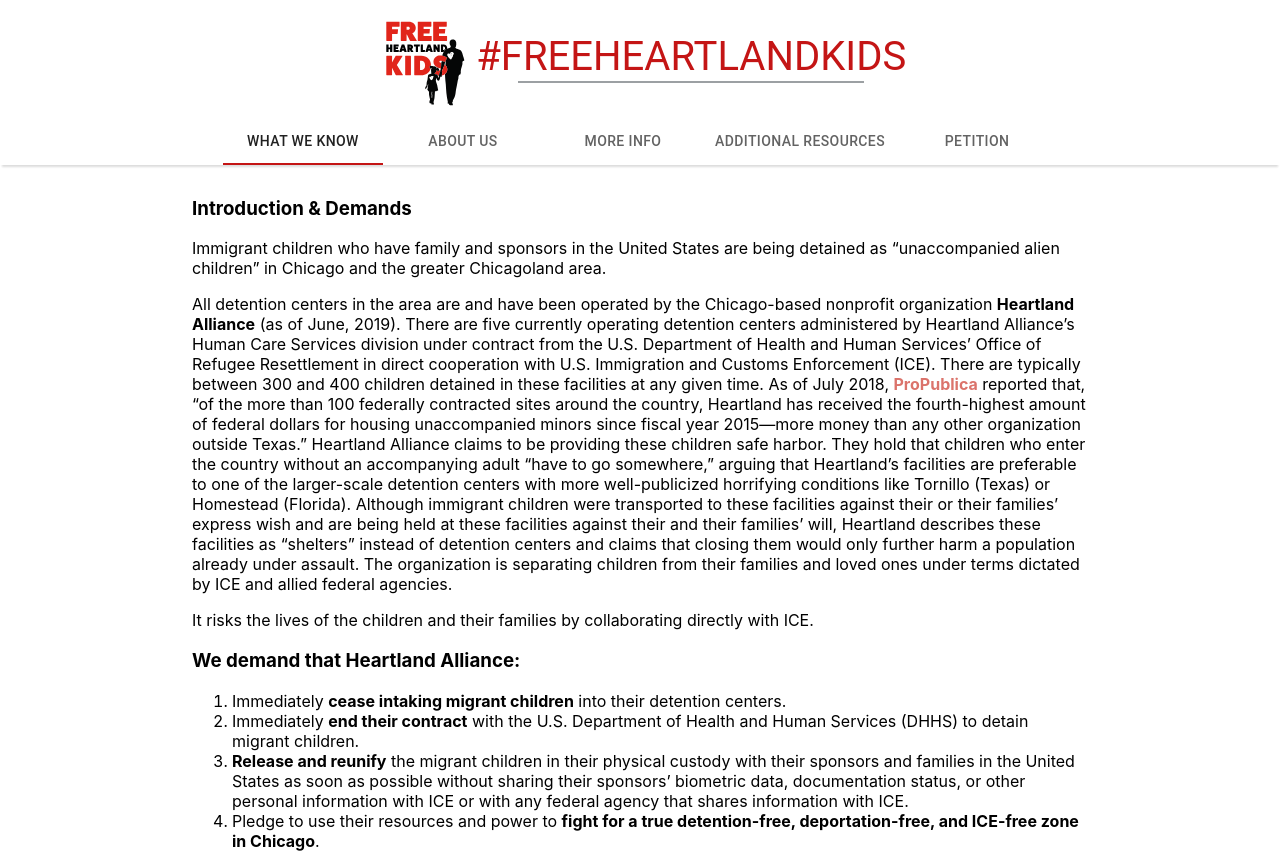
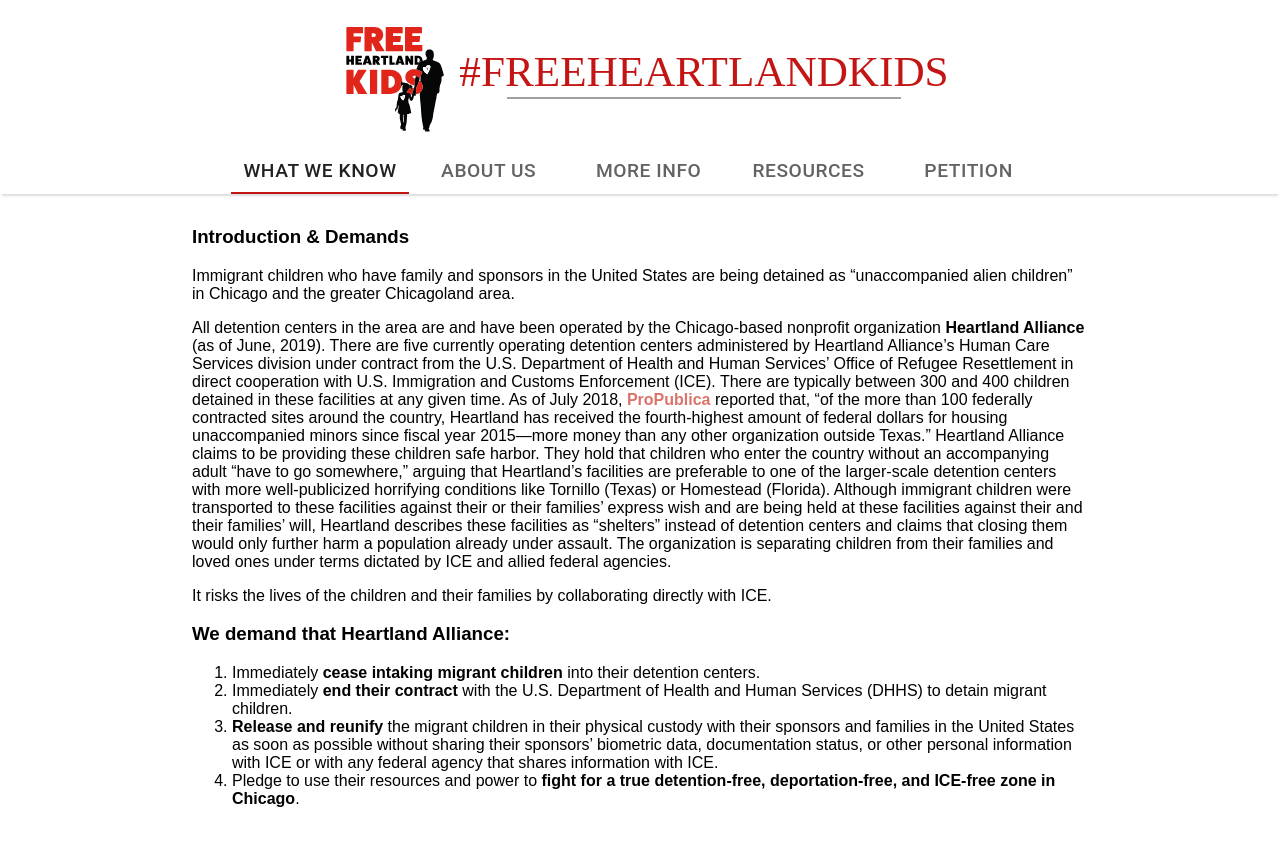
Before and after one commit to duke-thurinus/heartland-kids-site, a React (Create React App) app in the folder heartland-site/: page / in a window 1280 px wide. Shown: the top 853 px of the page. Built offline with nearby package versions, Linux system fonts and the light colour scheme.

Commit message:
v1 leggoooo

```diff
--- a/heartland-site/src/common/external-links.tsx
+++ b/heartland-site/src/common/external-links.tsx
@@ -3,4 +3,5 @@
     cdsaMainSite: 'https://chicagodsa.org/',
     cdsaFacebook: 'https://www.facebook.com/ChicagoDemSocialists/',
     cdsaTwitter: 'https://twitter.com/ChicagoCityDSA',
+    petition: 'https://actionnetwork.org/petitions/freeheartlandkids'
 };
--- a/heartland-site/src/container/header-bar.tsx
+++ b/heartland-site/src/container/header-bar.tsx
@@ -25,6 +25,7 @@
   },
   typography: {
       fontSize: (props: any) => props.fontSize,
+      fontFamily: 'canda-type-gibson',
   },
   logo: {
       maxWidth: (props: any) => props.logoWidth,
@@ -46,8 +47,8 @@
 export default () => {
   const theme = useTheme();
   const isSmallScreen = useMediaQuery(theme.breakpoints.down('xs'));
-  const fontSize = isSmallScreen ? '1.5rem' : '2.5rem';
-  const logoWidth = isSmallScreen ? '30%' : '8%';
+  const fontSize = isSmallScreen ? '1.6rem' : '2.7rem';
+  const logoWidth = isSmallScreen ? '35%' : '10%';
   const classes = useStyles({fontSize, logoWidth});
 
   return (
--- a/heartland-site/src/container/menu-list.tsx
+++ b/heartland-site/src/container/menu-list.tsx
@@ -15,13 +15,11 @@
       maxWidth: 360,
     },
     list: {
-        paddingTop: 0,
     },
-    listItem: {
-        // FIXME need to also change ripple color
-        // '&:hover': {
-        //     backgroundColor: colorStrings.softPink,
-        // },
+    listItemText: {
+        fontSize: '1.4rem',
+        color: colorStrings.boldRed,
+        fontWeight: 600,
     },
   })
 );
@@ -39,11 +37,10 @@
                     <div key={idx}>
                   <ListItem
                     key={item.label}
-                    className={classes.listItem}
                     button={true}
                     onClick={() => handleClick(idx)}
                   >
-                      <ListItemText key={idx} primary={item.label}/>
+                      <ListItemText className={classes.listItemText} key={idx} primary={item.label}/>
                   </ListItem>
                   <Divider/>
                     </div>
--- a/heartland-site/src/container/menu-nav-bar.tsx
+++ b/heartland-site/src/container/menu-nav-bar.tsx
@@ -19,6 +19,9 @@
     toolBar: {
       justifyContent: 'center',
     },
+    menuIcon: {
+      fontSize: '2.5rem',
+    },
   })
 );
 
@@ -35,7 +38,7 @@
         <AppBar className={classes.appBar} position="sticky">
           <Toolbar className={classes.toolBar}>
             <IconButton onClick={handleClick(true)}>
-                <MenuIcon fontSize="large"/>
+                <MenuIcon className={classes.menuIcon}/>
             </IconButton>
           </Toolbar>
           <Drawer
--- a/heartland-site/src/container/nav-router.tsx
+++ b/heartland-site/src/container/nav-router.tsx
@@ -1,8 +1,12 @@
 import * as React from 'react';
-import { Route, Switch } from 'react-router-dom';
+import { Route, Switch, Redirect } from 'react-router-dom';
+import ExternalLink from 'common/external-links';
 import LandingPage from 'pages/landing-page/landing-page';
 import AboutUsPage from 'pages/about-us/about-us-page';
 import MoreInfoPage from 'pages/more-info-page/more-info-page';
+import ResourcesPage from 'pages/additional-resources/additional-resources-page';
+import { Link } from '@material-ui/core';
+import externalLinks from 'common/external-links';
 
 export interface RouteLabelProps {
     label: string;
@@ -22,7 +26,7 @@
         route: 'more-info',
     },
     {
-        label: 'Additional Resources',
+        label: 'Resources',
         route: 'additional-resoures',
     },
     {
@@ -31,8 +35,7 @@
     },
 ];
 
-const ResourcesPage = () => <div>Resoures  page</div>;
-const PetitionPage = () => <div>Petition</div>;
+const PetitionPage = () => <Link component="a" href={externalLinks.petition}>Petition</Link>;
 
 const NavRouter = () => (
   <Switch>
@@ -40,7 +43,14 @@
     <Route path="/about-us" component={AboutUsPage} />
     <Route path="/more-info" component={MoreInfoPage} />
     <Route path="/additional-resoures" component={ResourcesPage} />
-    <Route path="/petition" component={PetitionPage} />
+    <Route
+      path="/petition"
+      component={() => {
+        // FIXME GROSS ****
+        window.location.href = 'https://actionnetwork.org/petitions/freeheartlandkids';
+        return null;
+      }}
+    />
   </Switch>
 );
 
--- a/heartland-site/src/container/tab-nav-bar.tsx
+++ b/heartland-site/src/container/tab-nav-bar.tsx
@@ -38,6 +38,7 @@
       boxShadow: '0 4px 2px -2px rgba(0,0,0,0.14)',
     },
     tab: {
+      fontSize: '1.2rem',
 
     },
   })
@@ -59,7 +60,7 @@
           <Tabs centered={true} value={value} onChange={handleChange}>
             {
               RouteLabels.map((item) => (
-                <Tab key={item.label} label={item.label}/> )
+                <Tab className={classes.tab} key={item.label} label={item.label}/> )
               )
             }
           </Tabs>
--- a/heartland-site/src/index.css
+++ b/heartland-site/src/index.css
@@ -1,12 +1,9 @@
 body {
     margin: 0;
-    font-family: -apple-system, BlinkMacSystemFont, 'Segoe UI', 'Roboto', 'Oxygen',
-      'Ubuntu', 'Cantarell', 'Fira Sans', 'Droid Sans', 'Helvetica Neue',
-      sans-serif;
+    font-family: canada-type-gibson, sans-serif;
     -webkit-font-smoothing: antialiased;
     -moz-osx-font-smoothing: grayscale;
   }
-
   code {
     font-family: source-code-pro, Menlo, Monaco, Consolas, 'Courier New',
       monospace;
--- a/heartland-site/src/pages/more-info-page/content.tsx
+++ b/heartland-site/src/pages/more-info-page/content.tsx
@@ -2,7 +2,7 @@
 /* tslint:disable */
 export default`
 ### Heartland & ICE
-There is strong evidence of a close relationship and regular collaboration between Heartland Alliance and ICE. For example, Heartland’s public job postings explicitly advertise collaboration with ICE as an essential duty: A “Swing Shift Mental Health Clinical Practitioner - Unaccompanied Children's Programs […] Collaborates and serves as a primary contact for the Federal Field Specialist, the DUCS Field Coordinator and the Immigration and Customs Enforcement department as well as other voluntary agencies.” ProPublica reports: “As caseworkers try to find placements, the older teens live in fear of turning 18. Records show that immigration officials, almost without fail, arrive on the children’s birthdays to take them into custody.” Crucially, in 2016, a Memorandum of Agreement (MOA) between DHS/ICE and ORR established information sharing between the agencies. Heartland has complied with these directives, which include fingerprinting sponsors and investigating their immigration status. This collaboration with ICE puts children and families in direct and urgent danger.
+There is strong evidence of a close relationship and regular collaboration between Heartland Alliance and ICE. For example, Heartland’s public job postings explicitly advertise collaboration with ICE as an essential duty: A “Swing Shift Mental Health Clinical Practitioner - Unaccompanied Children's Programs \\[…\\] Collaborates and serves as a primary contact for the Federal Field Specialist, the DUCS Field Coordinator and the Immigration and Customs Enforcement department as well as other voluntary agencies.” ProPublica reports: “As caseworkers try to find placements, the older teens live in fear of turning 18. Records show that immigration officials, almost without fail, arrive on the children’s birthdays to take them into custody.” Crucially, in 2016, a Memorandum of Agreement (MOA) between DHS/ICE and ORR established information sharing between the agencies. Heartland has complied with these directives, which include fingerprinting sponsors and investigating their immigration status. This collaboration with ICE puts children and families in direct and urgent danger.
 
 ### Heartland's History
 In 1888, American activist and social reformer Jane Addams founded the Chicago branch of
```
